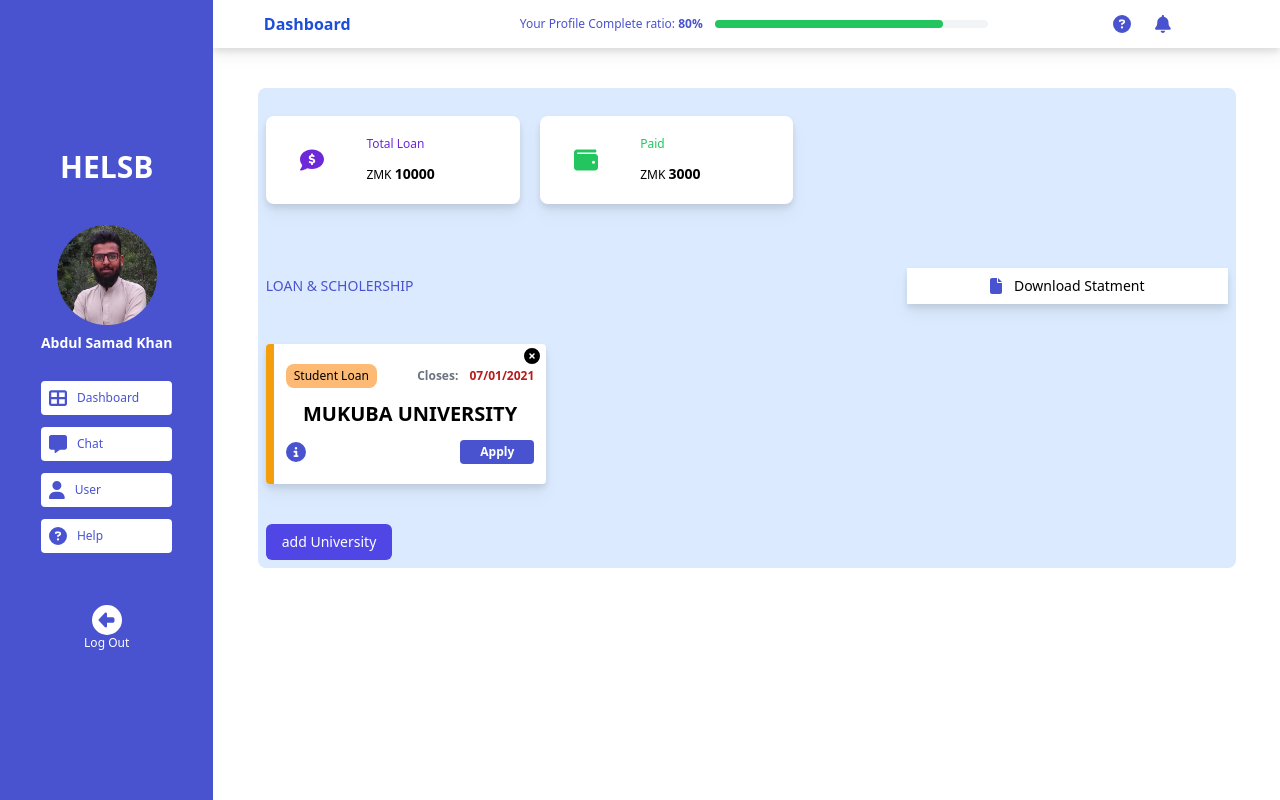
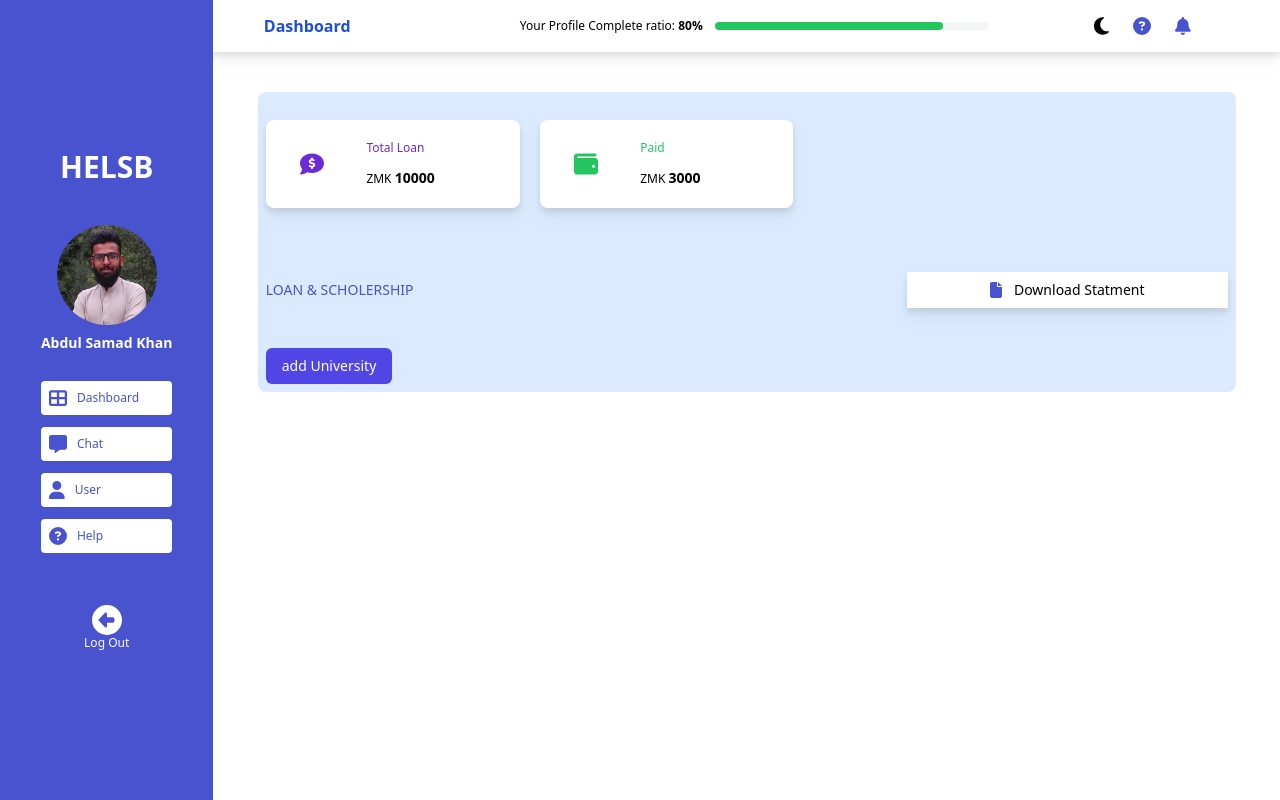
Before and after one commit to AbdulSamad676/Dashboard-in-React, a React (Vite) app: page /dashboard in a window 1280 px wide. Built offline with nearby package versions, Linux system fonts and the light colour scheme.

Commit message:
theme switcher added

```diff
--- a/src/App.jsx
+++ b/src/App.jsx
@@ -1,66 +1,17 @@
-// // import { useState } from 'react';
-// // import React from 'react';
-// // import LoginPage from './pages/LoginPage';
-// // import { Outlet } from 'react-router-dom';
-// // import {
-// // 	faHtml5,
-// // 	faCss3,
-// // 	faBootstrap,
-// // 	faReact,
-// // } from '@fortawesome/free-brands-svg-icons';
-// // import Sidebar from './components/Sidebar';
-// // import Header from './components/Header';
 
-// // function App() {
-// // 	return (
-// // 		<>
-// // 			<div className='grid grid-cols-12'>
-// // 				<Sidebar />
-// // 				<Header />
-// // 				<Outlet />
-// // 			</div>
-// // 		</>
-// // 	);
-// // }
-
-// // export default App;
-// import React, { Suspense } from 'react';
-// import { Route, Routes } from 'react-router-dom';
-// import { routesConfig } from '../routs/root';
-
-// // import './App.css';
-// // import { routesConfig } from '';
-
-// const App = () => {
-// 	return (
-// 		<Routes>
-// 			{routesConfig.map(route => (
-// 				<Route
-// 					key={route.path}
-// 					path={route.path}
-// 					element={
-// 						<route.layout>
-// 							<route.component />
-// 						</route.layout>
-// 					}
-// 				/>
-// 			))}
-// 		</Routes>
-// 	);
-// };
-
-// export default App;
-// App.jsx
 
 import React from 'react';
 import { Route, Routes } from 'react-router-dom';
 import { routesConfig } from '../routs/root';
 // import DashboardLayout from '../layouts/DashboardLayout';
 // import AuthLayout from '../layouts/AuthLayout';
+import { useSelector } from "react-redux";
+const App = () => {
+  const darkMode = useSelector((state) => state.theme.darkMode);
+  return (
+    <div className={darkMode ? "dark" : ""}>
+    <Routes>
 
-const App = () => {
-  return (
-    <Routes>
       {routesConfig.map((route) => (
         <Route
           key={route.path}
@@ -72,7 +23,9 @@ const App = () => {
           }
         />
       ))}
+
     </Routes>
+    </div>
   );
 };
 
--- a/src/components/Header.jsx
+++ b/src/components/Header.jsx
@@ -1,37 +1,49 @@
 import { faBell, faCircleQuestion } from "@fortawesome/free-solid-svg-icons";
 import { FontAwesomeIcon } from "@fortawesome/react-fontawesome";
 import React from "react";
-import { useParams } from "react-router-dom";
+import { useSelector, useDispatch } from "react-redux";
+import { toggleTheme } from "../store/Slices/ThemeSlice";
+// import { FaAdjust } from "react-icons/fa";
+import { faSun, faMoon } from "@fortawesome/free-solid-svg-icons";
+function Header({ title }) {
 
-function Header({ title }) {
+  const darkMode = useSelector((state) => state.theme.darkMode);
+  const dispatch = useDispatch();
   const formattedTitle = title.replace("/", "");
   const capitalizedTitle =
     formattedTitle.charAt(0).toUpperCase() + formattedTitle.slice(1);
   return (
-    <div className="secondary-bg w-full grid grid-cols-12 gap-3 drop-shadow-lg px-3 py-2">
-      <div className=" font-semibold text-blue-700 p-1 rounded col-span-3 md:col-span-2 flex justify-center items-center">
+
+    <div className="secondary-bg w-full grid grid-cols-12 gap-3 drop-shadow-lg px-3 py-2 dark:bg-gray-900">
+  <div className="font-semibold text-blue-700 p-1 rounded col-span-3 md:col-span-2 flex justify-center items-center dark:text-white">
     <h2>{capitalizedTitle}</h2>
   </div>
-      <div className="grid  md:grid-cols-2 items-center   p-1 rounded col-span-6 md:col-span-7">
-        <p className="text-xs ml-auto primary p-0 my-0 hidden md:block">
-          Your Profile Complete ratio:{" "}
-          <span className="font-semibold">80%</span>
+  <div className="grid md:grid-cols-2 items-center p-1 rounded col-span-6 md:col-span-7">
+    <p className="text-xs ml-auto p-0 my-0 hidden md:block bg-white text-black dark:bg-gray-800 dark:text-white">
+      Your Profile Complete ratio: <span className="font-semibold">80%</span>
     </p>
-        <div className="bg-gray-100 rounded h-2 mx-3 ">
+    <div className="bg-gray-100 rounded h-2 mx-3 dark:bg-gray-700">
       <div className="bg-green-500 w-10/12 text-xs text-center rounded text-white h-2"></div>
     </div>
   </div>
   <div className="flex justify-center items-center p-1 rounded col-span-3">
+  <button
+          onClick={() => dispatch(toggleTheme())}
+          className="text-xl dark:text-white mx-3"
+        >
+          <FontAwesomeIcon icon={darkMode ? faSun : faMoon} />
+        </button>
     <FontAwesomeIcon
-          className="mx-3 primary text-lg cursor-pointer"
+      className="mx-3  text-lg cursor-pointer text-[#4953cf] dark:text-white"
       icon={faCircleQuestion}
     />
     <FontAwesomeIcon
-          className="mx-3 primary text-lg cursor-pointer"
+      className="mx-3 text-lg cursor-pointer text-[#4953cf] dark:text-white"
       icon={faBell}
     />
   </div>
 </div>
+
   );
 }
 
--- a/src/layout/DashbordLayout.jsx
+++ b/src/layout/DashbordLayout.jsx
@@ -4,8 +4,9 @@ import Sidebar from "../components/Sidebar";
 
 const DashboardLayout = ({ children, title }) => {
   return (
-    <div className="grid grid-cols-12">
-      <div className="col-span-2 bg-primary h-full min-h-[100vh] flex justify-center ">
+
+    <div className="grid grid-cols-12 dark:bg-black">
+      <div className="col-span-2 bg-[#4953cf] dark:bg-gray-900 dark:text-white h-full min-h-[100vh] flex justify-center ">
         <Sidebar />
       </div>
 
--- a/src/pages/Dashboard.jsx
+++ b/src/pages/Dashboard.jsx
@@ -13,7 +13,7 @@ function Dashboard() {
   const reduxData = useSelector((state) => state.uniData);
 
   // console.log('data from redux', reduxData[0].labelBg);
-  const bgType = reduxData[0].labelBg;
+  // const bgType = reduxData[0].labelBg;
   console.log('✅ typeof(bgType)    ', typeof bgType);
 
   function closeModal() {
--- /dev/null
+++ b/src/store/Slices/ThemeSlice.js
@@ -0,0 +1,14 @@
+import { createSlice } from '@reduxjs/toolkit';
+
+const themeSlice = createSlice({
+  name: 'theme',
+  initialState: { darkMode: false },
+  reducers: {
+    toggleTheme: (state) => {
+      state.darkMode = !state.darkMode;
+    },
+  },
+});
+
+export const { toggleTheme } = themeSlice.actions;
+export default themeSlice.reducer;
--- a/src/store/Store.js
+++ b/src/store/Store.js
@@ -1,7 +1,12 @@
 import { configureStore } from '@reduxjs/toolkit';
 import uniReducer from './Slices/UniversitiesSlice/UniversitiesSlice';
-const Store = configureStore({
-  reducer: uniReducer,
+import themeReducer from './Slices/ThemeSlice'; // Adjust path if necessary
+
+const store = configureStore({
+  reducer: {
+    universities: uniReducer, // Key for the universities slice
+    theme: themeReducer,      // Key for the theme slice
+  },
 });
 
-export default Store;
+export default store;
--- a/tailwind.config.js
+++ b/tailwind.config.js
@@ -1,6 +1,7 @@
 /** @type {import('tailwindcss').Config} */
 export default {
 	content: ['./index.html', './src/**/*.{js,ts,jsx,tsx}'],
+	darkMode: 'class',
 	theme: {
 		extend: {},
 	},
```
Lines whose indentation alone changed are shown as unchanged.
